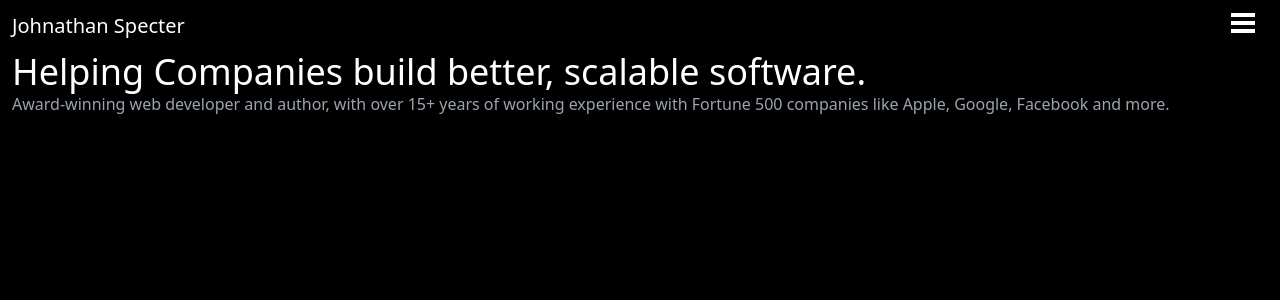
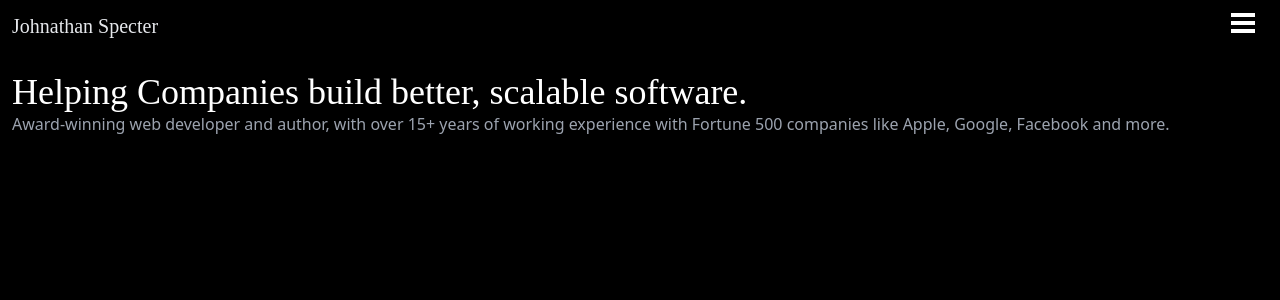
Before and after one commit to felixivance/developer_profile, a Next.js app: page / in a window 1280 px wide. Shown: the top 300 px of the page. Built offline with nearby package versions, Linux system fonts and the light colour scheme.

Commit message:
updated font to match doc

```diff
--- a/pages/index.tsx
+++ b/pages/index.tsx
@@ -7,6 +7,8 @@ export default function Home() {
       <Head>
         <title>Jonathan Specter Portfolio</title>
         <link rel="icon" href="/favicon.ico" />
+
+
       </Head>
 
   {/* nav */}
@@ -14,7 +16,7 @@ export default function Home() {
         {/* left  */}
         <div className='text-white'>
           {/* <Image src="/assets/images/jp_morgan.svg" alt="Jonathan Specter logo" className="w-10 h-10" width={100} height={70} /> */}
-          <p className='text-xl'>Johnathan Specter</p>
+          <p className='text-xl text-gray-200 font-play-fair'>Johnathan Specter</p>
         </div>
 
         {/* right */}
@@ -24,9 +26,9 @@ export default function Home() {
       </div>
 
 {/*     Main banner */}
-      <section className='pl-3 pr-3'>
+      <section className='pl-3 pr-3 pt-5'>
         <div className='text-white'>
-          <p className='text-4xl'>Helping Companies build better, scalable software.</p>
+          <p className='text-4xl font-play-fair'>Helping Companies build better, scalable software.</p>
 
           <p className='text-gray-400'>Award-winning web developer and author, with over 15+ years of working experience with
             Fortune 500 companies like Apple, Google, Facebook and more. </p>
--- a/tailwind.config.js
+++ b/tailwind.config.js
@@ -4,7 +4,11 @@ module.exports = {
     './components/**/*.{js,ts,jsx,tsx}',
   ],
   theme: {
-    extend: {},
+    extend: {
+      fontFamily: {
+        'play-fair': ['"Playfair Display"', 'serif']
+      }
+    }
   },
   plugins: [],
 }
```
